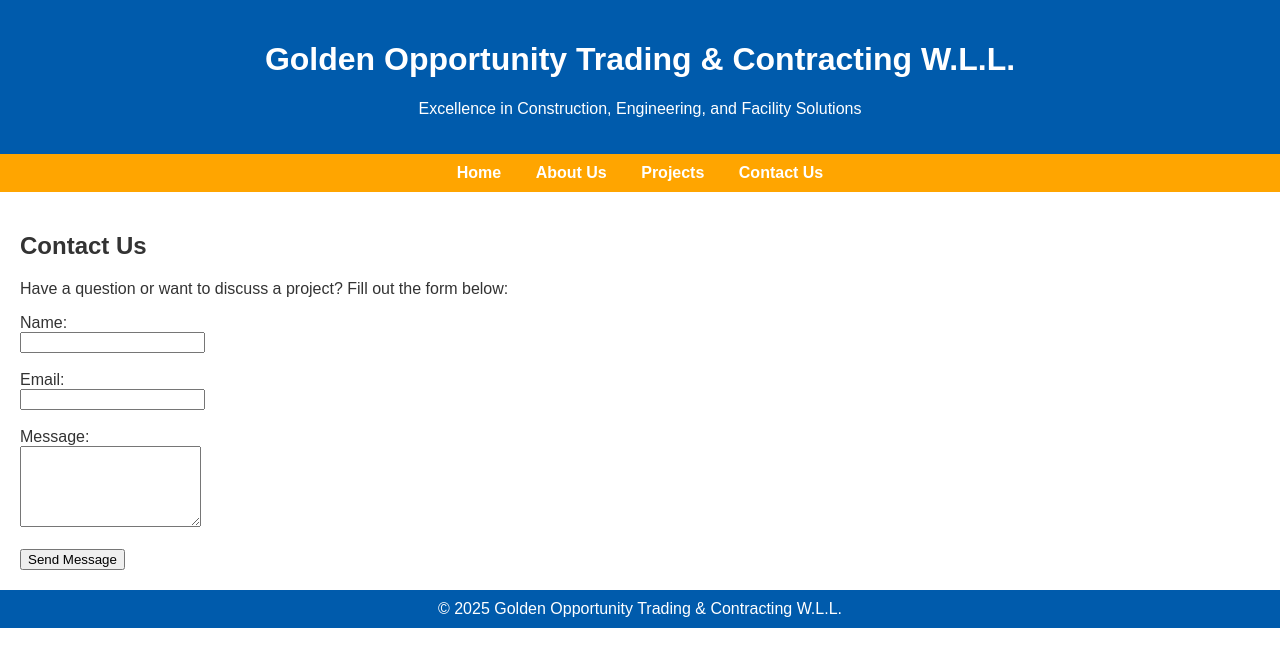
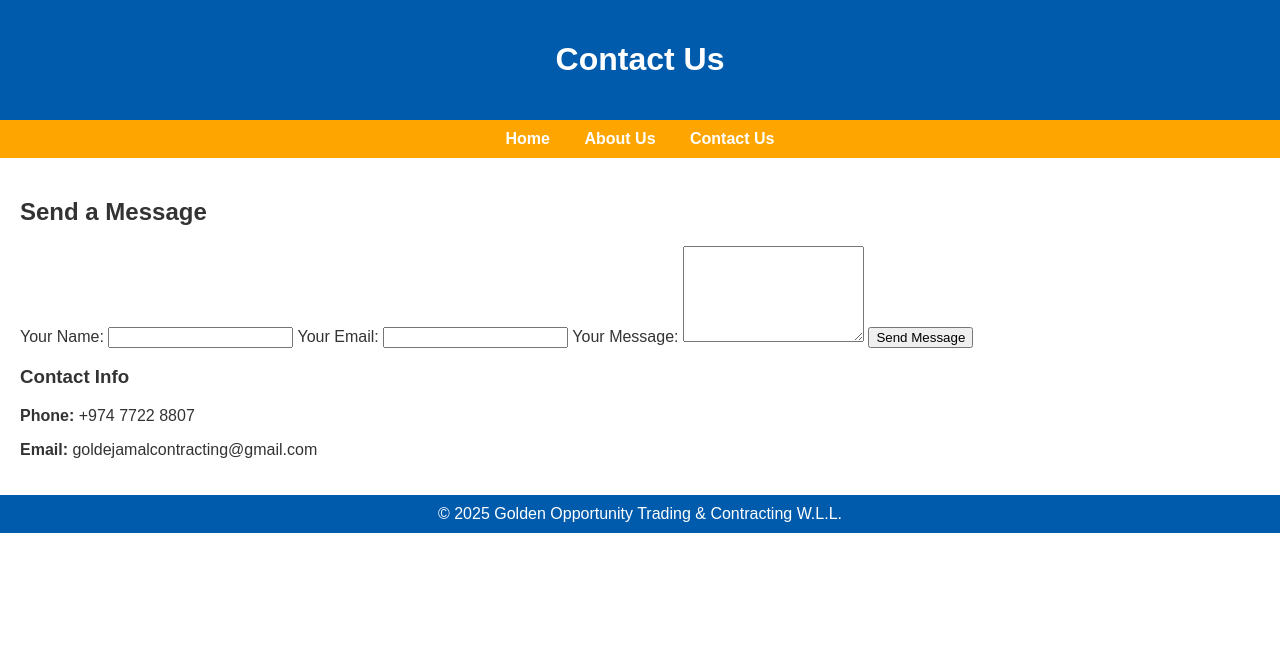
Before and after one commit to NoorAlbasha/GoldenOpportunity, a plain HTML site: page contact.html in a window 1280 px wide. Drawn offline with Linux system fonts and the light colour scheme.

Commit message:
Update contact.html

```diff
--- a/contact.html
+++ b/contact.html
@@ -1,45 +1,44 @@
 <!DOCTYPE html>
 <html lang="en">
 <head>
-  <meta charset="UTF-8" />
+  <meta charset="UTF-8">
   <title>Contact Us | Golden Opportunity</title>
-  <link rel="stylesheet" href="styles.css" />
+  <link rel="stylesheet" href="styles.css">
+  <link href="https://fonts.googleapis.com/css2?family=Poppins:wght@400;600&display=swap" rel="stylesheet">
 </head>
 <body>
-
   <header>
-  <h1>Golden Opportunity Trading & Contracting W.L.L.</h1>
-  <p>Excellence in Construction, Engineering, and Facility Solutions</p>
+    <h1>Contact Us</h1>
   </header>
 
   <nav>
     <a href="index.html">Home</a>
     <a href="about.html">About Us</a>
-  <a href="projects.html">Projects</a>
     <a href="contact.html">Contact Us</a>
   </nav>
 
   <section>
-  <h2>Contact Us</h2>
-  <p>Have a question or want to discuss a project? Fill out the form below:</p>
+    <h2>Send a Message</h2>
+    <form action="mailto:goldejamalcontracting@gmail.com" method="POST" enctype="text/plain">
+      <label for="name">Your Name:</label>
+      <input type="text" id="name" name="name" required>
 
-  <form action="https://formsubmit.co/goldejamalcontracting@gmail.com" method="POST">
-    <label for="name">Name:</label><br />
-    <input type="text" id="name" name="name" required /><br /><br />
+      <label for="email">Your Email:</label>
+      <input type="email" id="email" name="email" required>
 
-    <label for="email">Email:</label><br />
-    <input type="email" id="email" name="email" required /><br /><br />
-
-    <label for="message">Message:</label><br />
-    <textarea id="message" name="message" rows="5" required></textarea><br /><br />
+      <label for="message">Your Message:</label>
+      <textarea id="message" name="message" rows="6" required></textarea>
 
       <button type="submit">Send Message</button>
     </form>
+
+    <h3>Contact Info</h3>
+    <p><strong>Phone:</strong> +974 7722 8807</p>
+    <p><strong>Email:</strong> goldejamalcontracting@gmail.com</p>
   </section>
 
   <footer>
     &copy; 2025 Golden Opportunity Trading & Contracting W.L.L.
   </footer>
-
 </body>
 </html>
```
Lines whose indentation alone changed are shown as unchanged.
